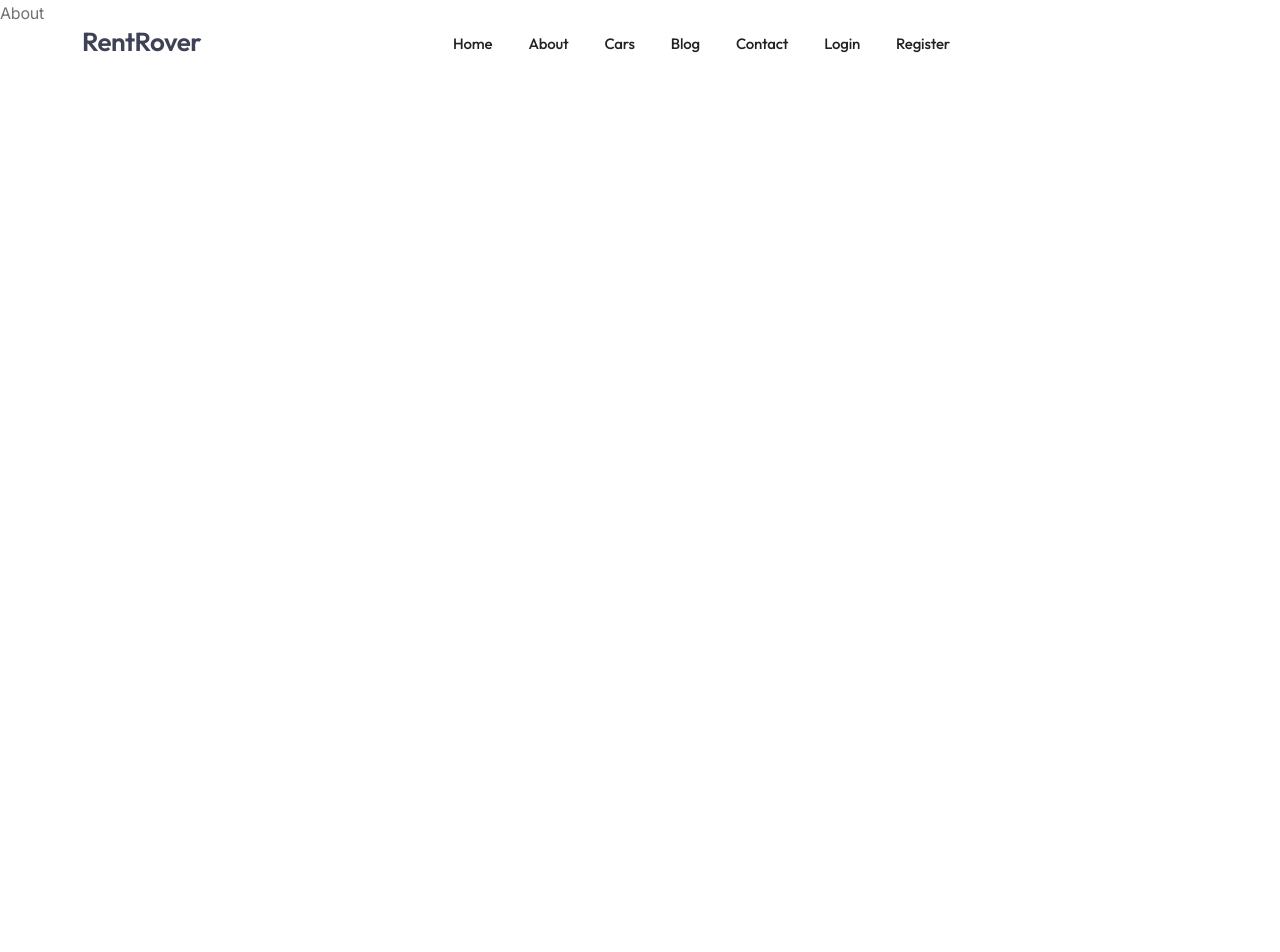
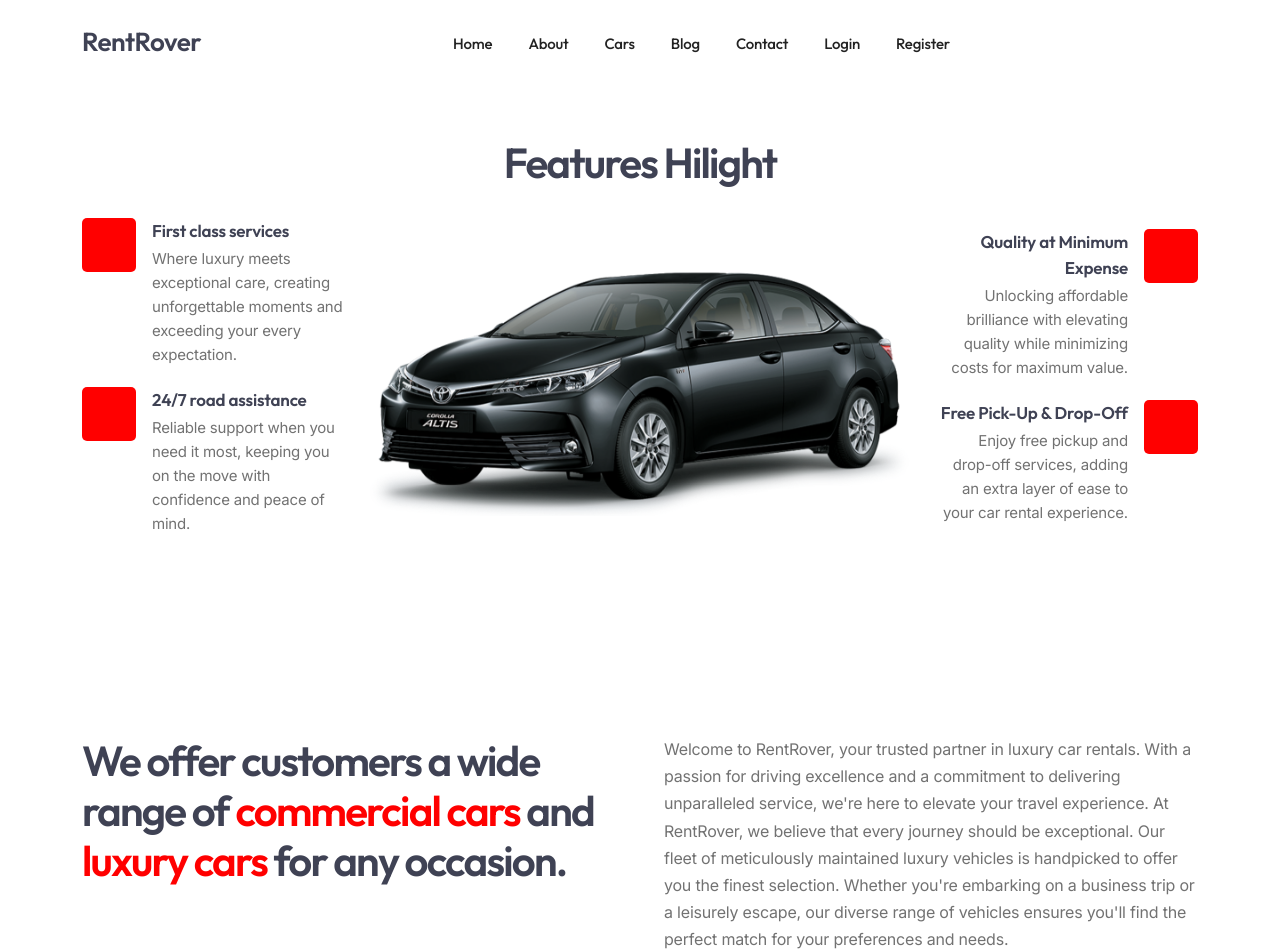
Before and after one commit to nikola8217/RentRover, a Vue app in the folder client/: page /about in a window 1280 px wide. Shown: the top 952 px of the page. Before the commit the page ends 800 px from the top, so only its background shows below. Built offline with nearby package versions, Linux system fonts and the light colour scheme; a web font is replaced by a local one.

Commit message:
About page

```diff
--- a/client/src/views/About.vue
+++ b/client/src/views/About.vue
@@ -1,3 +1,71 @@
 <template>
-    <p>About</p>
+    <div>
+        <div id="top"></div>
+        <section aria-label="section">
+            <div class="container mt-5">
+                <div class="row align-items-center">
+                    <div class="col-lg-6 offset-lg-3 text-center">
+                        <h2>Features Hilight</h2>
+                        <div class="spacer-20"></div>
+                    </div>
+                    <div class="clearfix"></div>
+                    <div class="col-lg-3">
+                        <div class="box-icon s2 p-small mb20 wow fadeInRight" data-wow-delay=".5s">
+                            <i class="fa bg-color fa-trophy"></i>
+                            <div class="d-inner">
+                                <h4>First class services</h4>
+                                Where luxury meets exceptional care, creating unforgettable moments and exceeding your every expectation.
+                            </div>
+                        </div>
+                        <div class="box-icon s2 p-small mb20 wow fadeInL fadeInRight" data-wow-delay=".75s">
+                            <i class="fa bg-color fa-road"></i>
+                            <div class="d-inner">
+                                <h4>24/7 road assistance</h4>
+                                    Reliable support when you need it most, keeping you on the move with confidence and peace of mind.
+                            </div>
+                        </div>
+                    </div>
+
+                    <div class="col-lg-6">
+                        <img src="assets/images/misc/car.png" alt="" class="img-fluid wow fadeInUp">
+                    </div>
+
+                    <div class="col-lg-3">
+                        <div class="box-icon s2 d-invert p-small mb20 wow fadeInL fadeInLeft" data-wow-delay="1s">
+                            <i class="fa bg-color fa-tag"></i>
+                            <div class="d-inner">
+                                <h4>Quality at Minimum Expense</h4>
+                                    Unlocking affordable brilliance with elevating quality while minimizing costs for maximum value.
+                            </div>
+                        </div>
+                        <div class="box-icon s2 d-invert p-small mb20 wow fadeInL fadeInLeft" data-wow-delay="1.25s">
+                            <i class="fa bg-color fa-map-pin"></i>
+                            <div class="d-inner">
+                                <h4>Free Pick-Up & Drop-Off</h4>
+                                    Enjoy free pickup and drop-off services, adding an extra layer of ease to your car rental experience.
+                            </div>
+                        </div>
+                    </div>
+                </div>
+            </div>
+        </section>
+
+        <section>
+                <div class="container">
+                    <div class="row g-5">
+                        <div class="col-lg-6 wow fadeInRight">
+                            <h2>We offer customers a wide range of <span class="id-color">commercial cars</span> and <span class="id-color">luxury cars</span> for any occasion.</h2>
+                        </div>
+                        <div class="col-lg-6 wow fadeInRight" data-wow-delay=".25s">
+                            Welcome to RentRover, your trusted partner in luxury car rentals. With a passion for driving excellence and a commitment to delivering unparalleled service, we're here to elevate your travel experience.
+
+                            At RentRover, we believe that every journey should be exceptional. Our fleet of meticulously maintained luxury vehicles is handpicked to offer you the finest selection. Whether you're embarking on a business trip or a leisurely escape, our diverse range of vehicles ensures you'll find the perfect match for your preferences and needs.
+                        </div>
+                    </div>
+                    <div class="spacer-double"></div>
+                </div>
+            </section>
+
+
+    </div>
 </template>
```
